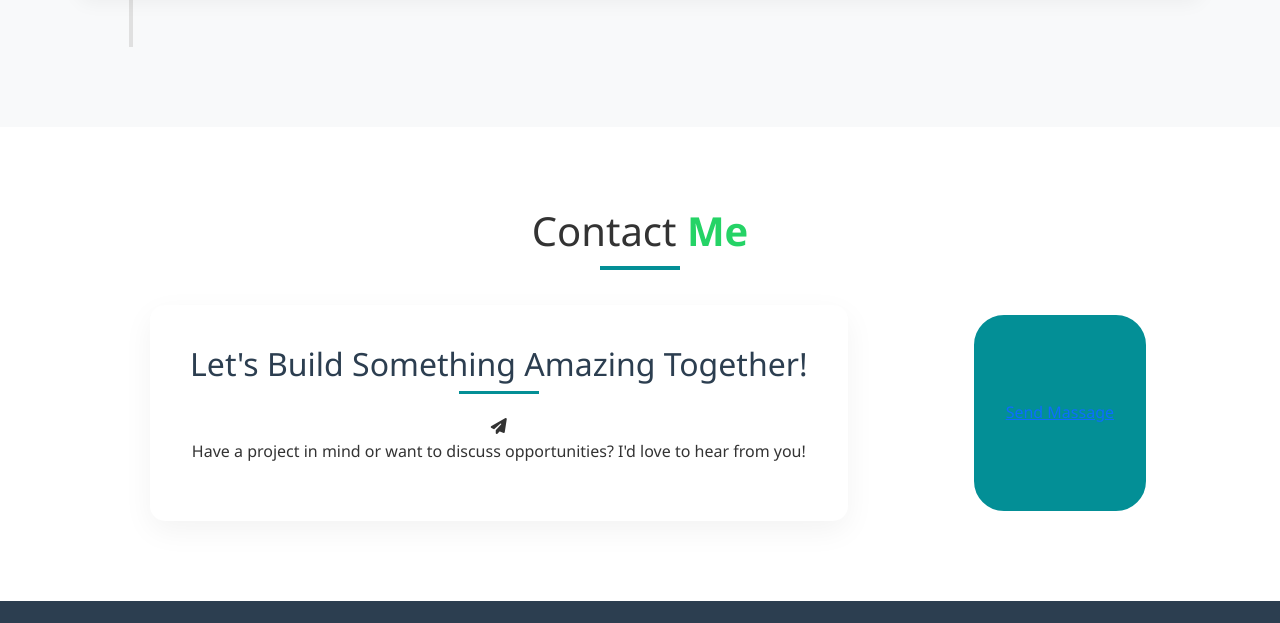
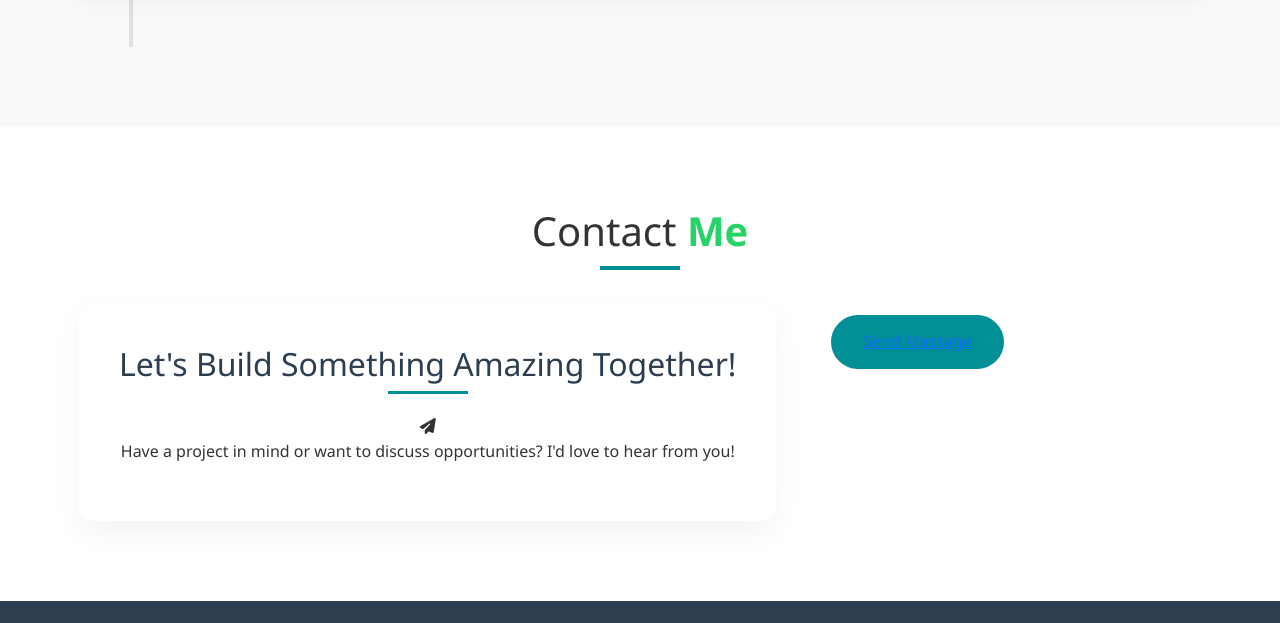
Before and after one commit to halloyunus/halloyunus, a plain HTML site: page index.html in a window 1280 px wide. Shown: the part 4013-4636 px from the top of the page. Drawn offline with nearby package versions, Linux system fonts and the light colour scheme.

Commit message:
Update index.html

```diff
--- a/index.html
+++ b/index.html
@@ -322,8 +322,8 @@
                         </div>
                       </div> -->
                 <!--        End Strat  modification        -->
-                <!-- <form action="https://formspree.io/f/halloyunus99@gmail.com" method="POST" class="contact-form" id="contactForm">
-                    <div class="form-group">
+                <form action="https://formspree.io/f/halloyunus99@gmail.com" method="POST" class="contact-form" id="contactForm">
+                    <!-- <div class="form-group">
                         <input type="text" placeholder="Nama Anda" required>
                     </div>
                     <div class="form-group">
@@ -335,9 +335,10 @@
                     <div class="form-group">
                         <textarea placeholder="Pesan Anda" required></textarea>
                     </div>
-                    <button type="submit" class="btn-primary">Send Massage</button>
-                </form> -->
-                 <button type="submit" class="btn-primary" > <a href="https://wa.me/628562034580"> Send Massage </button>
+                    <button type="submit" class="btn-primary">Send Massage</button> -->
+                <button type="submit" class="btn-primary" > <a href="https://wa.me/628562034580"> Send Massage </button>
+                </form>
+
             </div>
         </div>
     </section>
```
